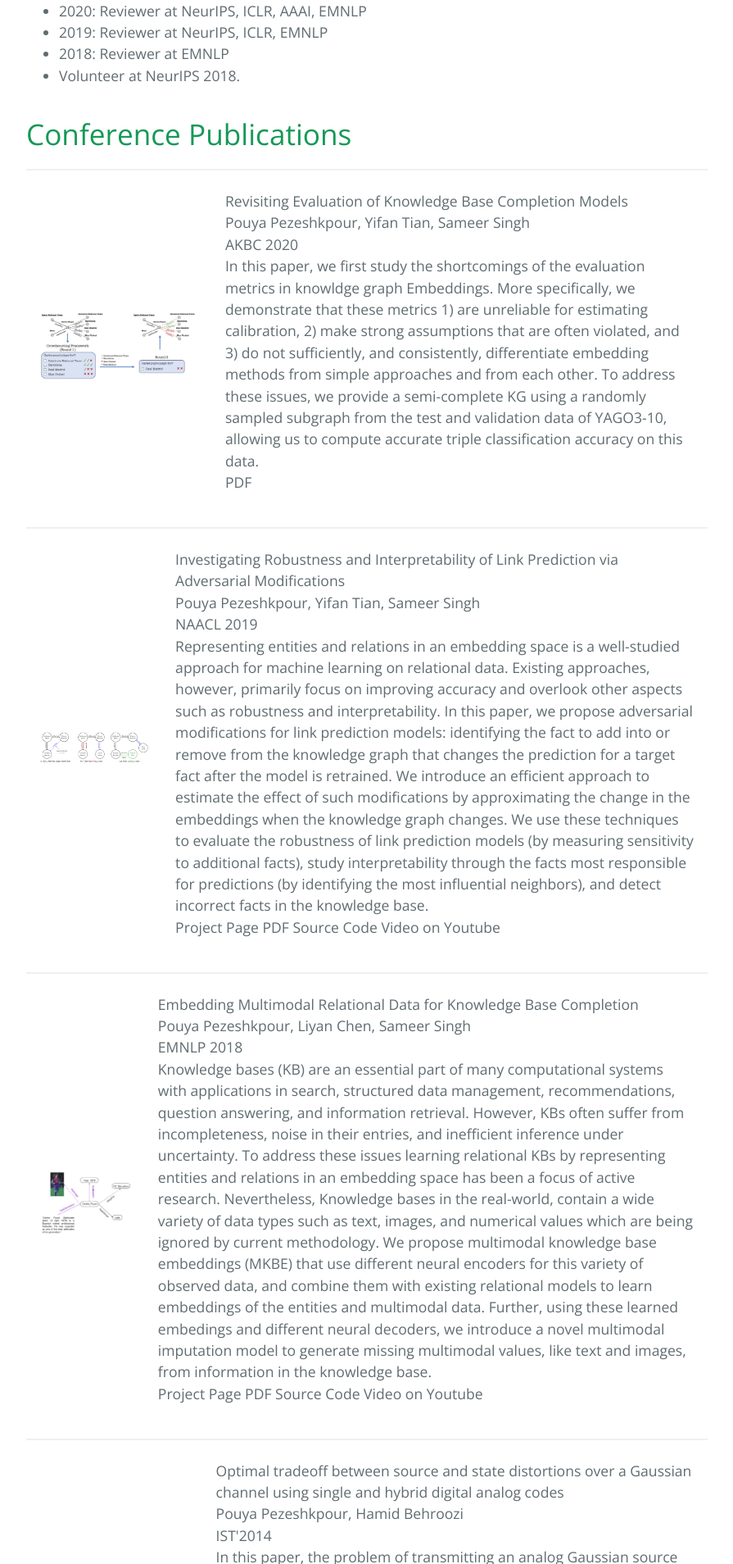
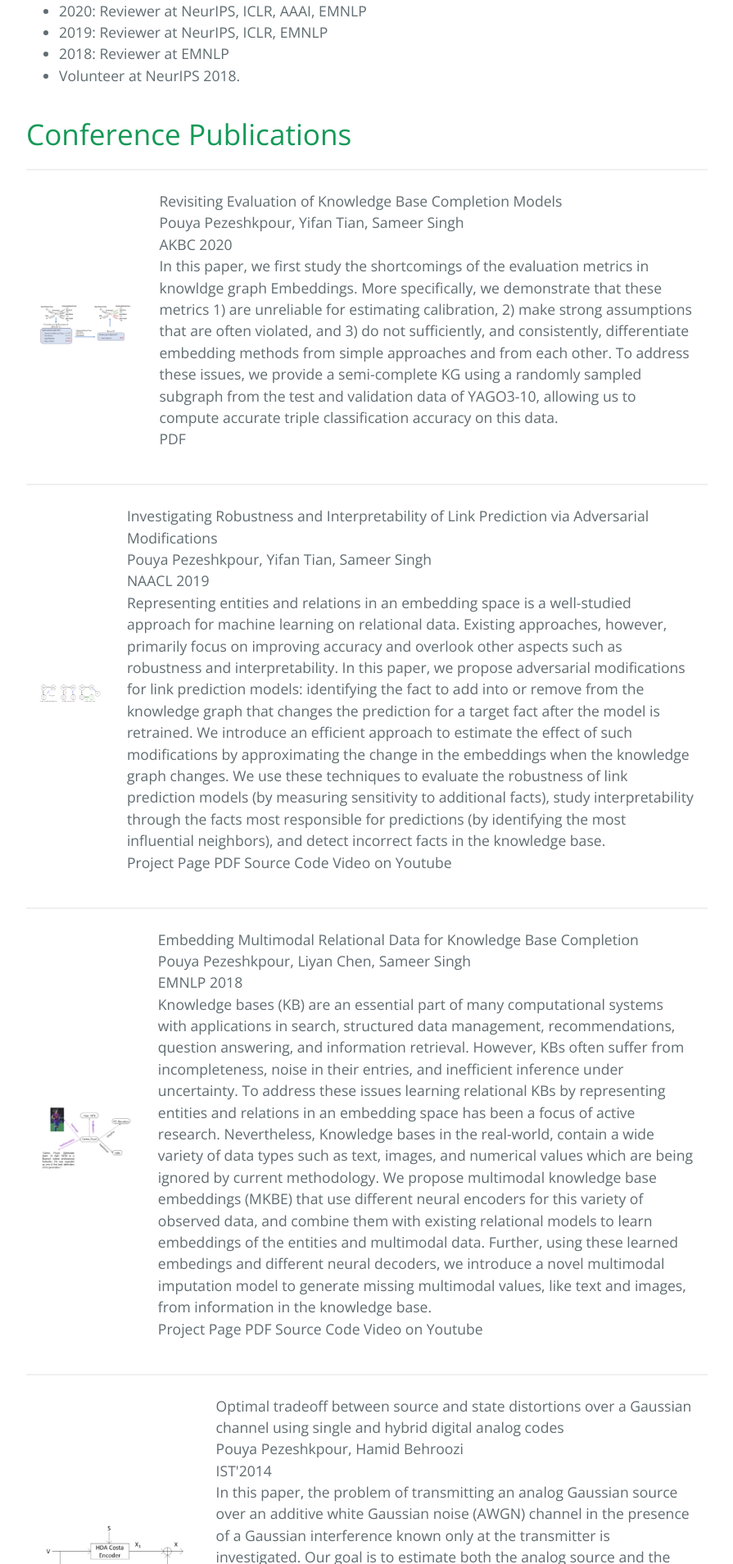
Before and after one commit to pouyapez/pouyapez.github.io, a Jekyll site: the page built from index.md, in a window 1280 px wide. Shown: the part 964-2872 px from the top of the page at 82% size, without its empty margins (192-1087 px from the left). Built offline with Jekyll 4.4.1, drawn with Linux system fonts in a browser that asks for light colours.

Commit message:
Update index.md

```diff
--- a/index.md
+++ b/index.md
@@ -45,7 +45,7 @@
    <table class="content-table">
       <tr>
         <td>
-          <img class="left-align image noselect" src="/images/crowd.jpg" width="2000">
+          <img class="left-align image noselect" src="/images/crowd.jpg">
         </td>
         <td>
           <p class="text right-align text-large add-top-margin" style="width:100%;">
@@ -66,7 +66,7 @@
    <table class="content-table">
       <tr>
         <td>
-          <img class="left-align image noselect" src="/images/criage.png" width="2000">
+          <img class="left-align image noselect" src="/images/criage.png">
         </td>
         <td>
           <p class="text right-align text-large add-top-margin" style="width:100%;">
```
